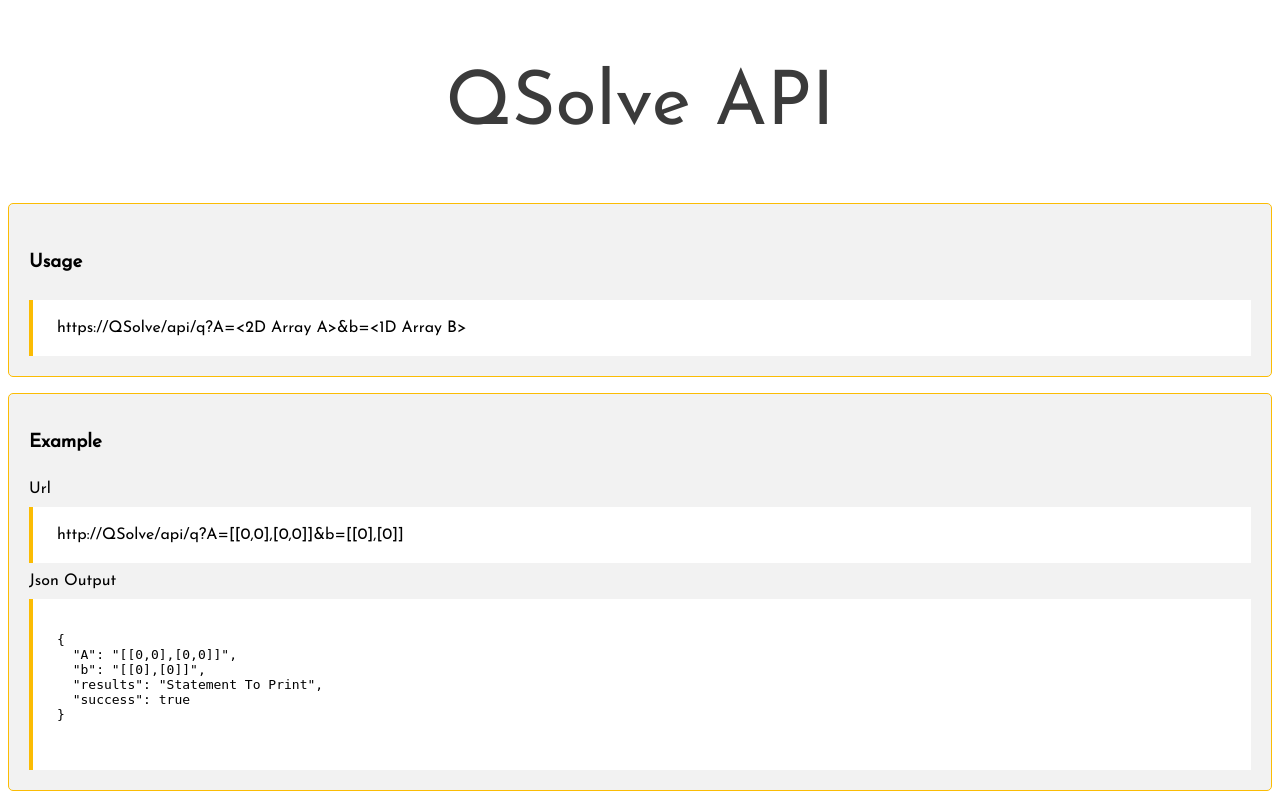
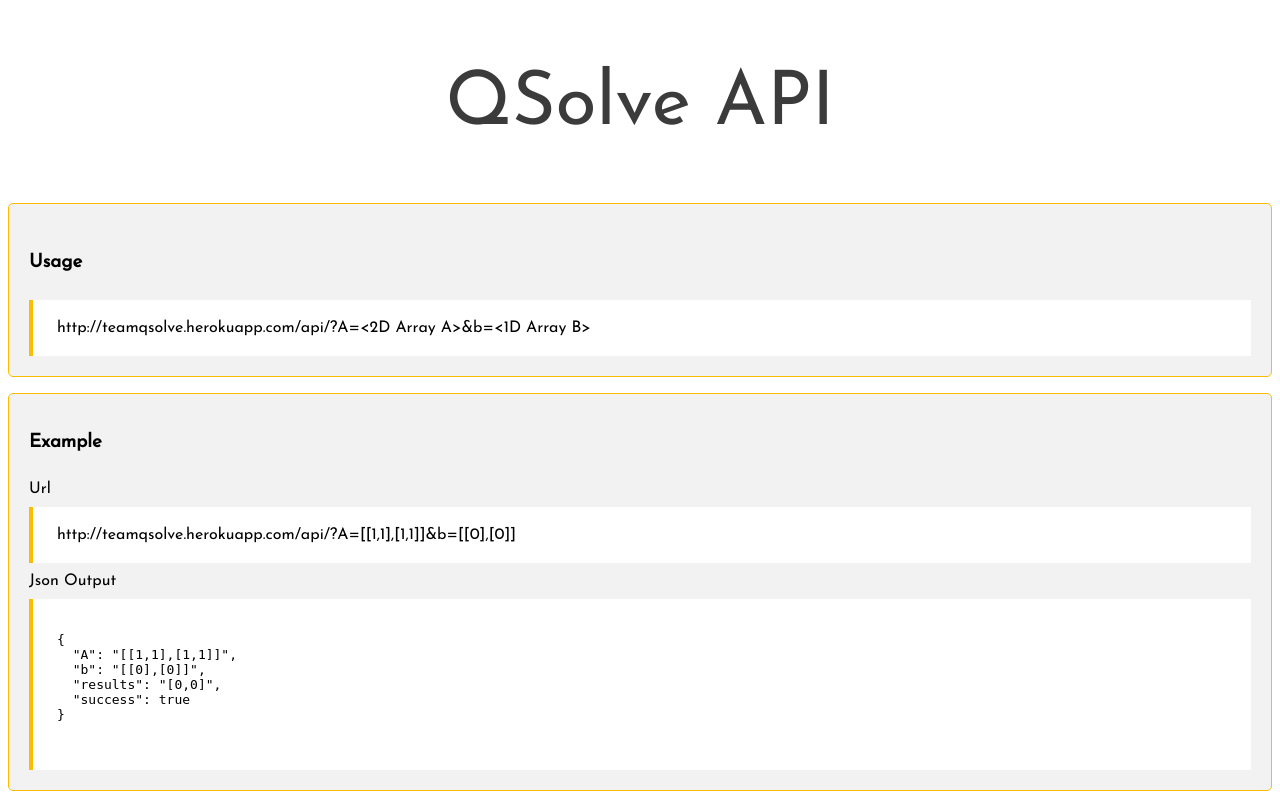
Before and after one commit to anartify/qcg_qsolve, a Flask app: page /api in a window 1280 px wide. Run offline with Flask 2, Linux system fonts and the light colour scheme.

Commit message:
Added Files

```diff
--- a/templates/API Intro.html
+++ b/templates/API Intro.html
@@ -18,7 +18,7 @@
             <h3>Usage</h3>
         </div>
         <div class="in_box">
-            https://QSolve/api/q?A=<2D Array A>&b=<1D Array B>
+            http://teamqsolve.herokuapp.com/api/?A=<2D Array A>&b=<1D Array B>
         </div>
     </div>
 
@@ -27,14 +27,14 @@
     <div class="out_box">
         <h3>Example</h3>
         <div class="hdng">Url</div>
-        <div class="in_box"> http://QSolve/api/q?A=[[0,0],[0,0]]&b=[[0],[0]]</div>
+        <div class="in_box"> http://teamqsolve.herokuapp.com/api/?A=[[1,1],[1,1]]&b=[[0],[0]]</div>
         <div class="hdng">Json Output</div>
         <div class="in_box">
             <pre>
 {
-  "A": "[[0,0],[0,0]]",
+  "A": "[[1,1],[1,1]]",
   "b": "[[0],[0]]",
-  "results": "Statement To Print",
+  "results": "[0,0]",
   "success": true
 }
             </pre>
```
